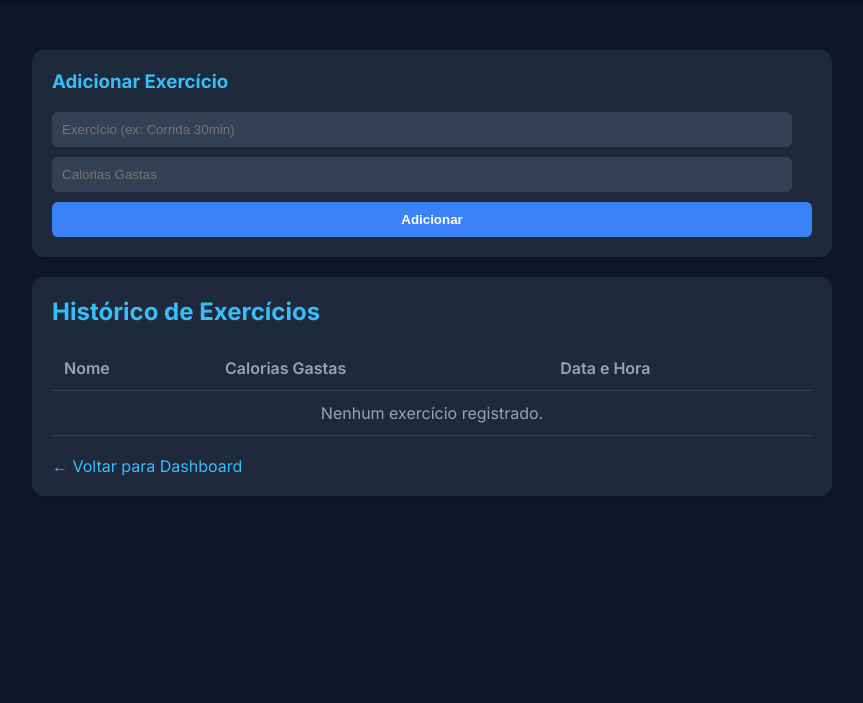
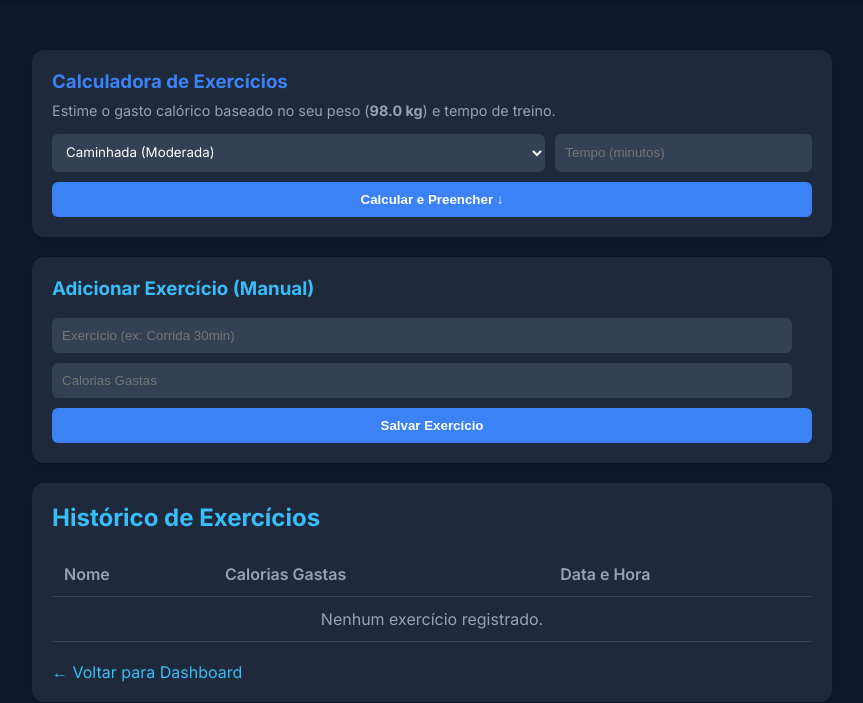
Before and after one commit to VictorFP335/Projeto_Fitness, a Flask app: page /exercicios in a window 1280 px wide. Shown: the part 54-757 px from the top of the page, without its empty margins (208-1071 px from the left). Before the commit the page ends 550 px from the top, so only its background shows below. Run offline with Flask 3, Linux system fonts and the light colour scheme; a user stored in the database is signed in; data that the repository does not hold is empty.

Commit message:
Feat: Adiciona calculadora automatica de calorias para Exercicios

```diff
--- a/CaloriFit/templates/exercicios.html
+++ b/CaloriFit/templates/exercicios.html
@@ -37,12 +37,31 @@
 </div>
 
 <div class="container">
-    <div class="card">
-        <h3>Adicionar Exercício</h3>
+    <div class="card" style="border-top-color: #3b82f6;">
+        <h3 style="color: #3b82f6;">Calculadora de Exercícios</h3>
+        <p style="color: #94a3b8; font-size: 0.9rem; margin-bottom: 15px; margin-top: -10px;">Estime o gasto calórico baseado no seu peso (<strong>{{ current_user.peso }} kg</strong>) e tempo de treino.</p>
+        <div style="display: flex; gap: 10px; margin-bottom: 10px; flex-wrap: wrap;">
+            <select id="calc-exercicio" style="flex: 2; padding: 10px; border-radius: 6px; background: #334155; color: white; border: none; font-family: 'Inter', sans-serif;">
+                <option value="caminhada">Caminhada (Moderada)</option>
+                <option value="corrida">Corrida (~10 km/h)</option>
+                <option value="academia">Musculação (Academia)</option>
+                <option value="bicicleta">Bicicleta (Moderada)</option>
+                <option value="natacao">Natação</option>
+                <option value="corda">Pular Corda</option>
+                <option value="futebol">Futebol</option>
+                <option value="danca">Dança / Aeróbica</option>
+            </select>
+            <input type="number" id="calc-tempo" placeholder="Tempo (minutos)" style="flex: 1; margin: 0;">
+        </div>
+        <button type="button" onclick="calcularExercicio()" style="width: 100%; padding: 10px; background: #3b82f6; color: white; border: none; border-radius: 6px; font-weight: 600; cursor: pointer; transition: background 0.2s;">Calcular e Preencher ↓</button>
+    </div>
+
+    <div class="card" id="main-form-card">
+        <h3>Adicionar Exercício (Manual)</h3>
         <form action="/add_exercicio" method="POST">
-            <input type="text" name="nome" placeholder="Exercício (ex: Corrida 30min)" required>
-            <input type="number" name="calorias" placeholder="Calorias Gastas" required>
-            <button type="submit">Adicionar</button>
+            <input type="text" name="nome" id="desc-exercicio" placeholder="Exercício (ex: Corrida 30min)" required>
+            <input type="number" name="calorias" id="cal-exercicio" placeholder="Calorias Gastas" required>
+            <button type="submit">Salvar Exercício</button>
         </form>
     </div>
 
@@ -68,5 +87,50 @@
     </div>
 </div>
 
+<script>
+    // Injeta o peso do usuário vindo do backend do Flask
+    const pesoUsuario = parseFloat("{{ current_user.peso }}");
+
+    const tabelaMET = {
+        'caminhada': { nome: 'Caminhada', met: 4.0 },
+        'corrida': { nome: 'Corrida', met: 9.8 },
+        'academia': { nome: 'Musculação', met: 4.5 },
+        'bicicleta': { nome: 'Bicicleta', met: 7.5 },
+        'natacao': { nome: 'Natação', met: 7.0 },
+        'corda': { nome: 'Pular Corda', met: 11.0 },
+        'futebol': { nome: 'Futebol', met: 7.0 },
+        'danca': { nome: 'Dança / Aeróbica', met: 5.0 }
+    };
+
+    function calcularExercicio() {
+        const idExercicio = document.getElementById('calc-exercicio').value;
+        const tempoStr = document.getElementById('calc-tempo').value;
+        const minutos = parseFloat(tempoStr);
+
+        if (isNaN(minutos) || minutos <= 0) {
+            alert("Por favor, insira um tempo válido em minutos.");
+            return;
+        }
+
+        const exercicio = tabelaMET[idExercicio];
+        const horas = minutos / 60;
+
+        // Fórmula Oficial: Calorias = MET * Peso (kg) * Tempo (horas)
+        let caloriasGastas = exercicio.met * pesoUsuario * horas;
+        caloriasGastas = Math.round(caloriasGastas);
+
+        // Preenche o formulário principal
+        document.getElementById('desc-exercicio').value = `${exercicio.nome} (${minutos} min)`;
+        document.getElementById('cal-exercicio').value = caloriasGastas;
+
+        // Efeito visual de destaque (brilho azul)
+        const mainForm = document.getElementById('main-form-card');
+        mainForm.style.transition = "box-shadow 0.3s";
+        mainForm.style.boxShadow = "0 0 15px #3b82f6";
+        setTimeout(() => {
+            mainForm.style.boxShadow = "0 4px 6px rgba(0,0,0,0.1)";
+        }, 1000);
+    }
+</script>
 </body>
 </html>
```
